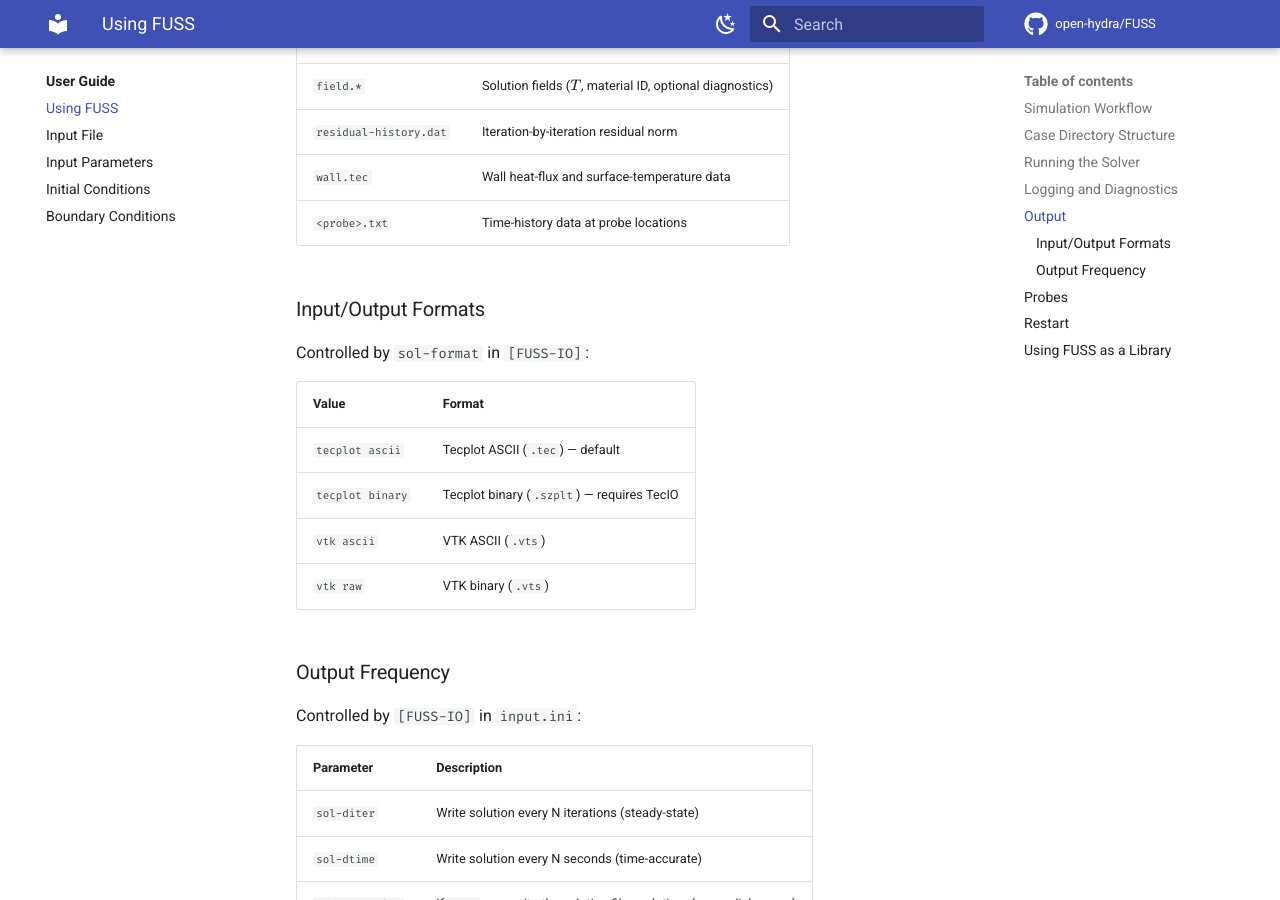
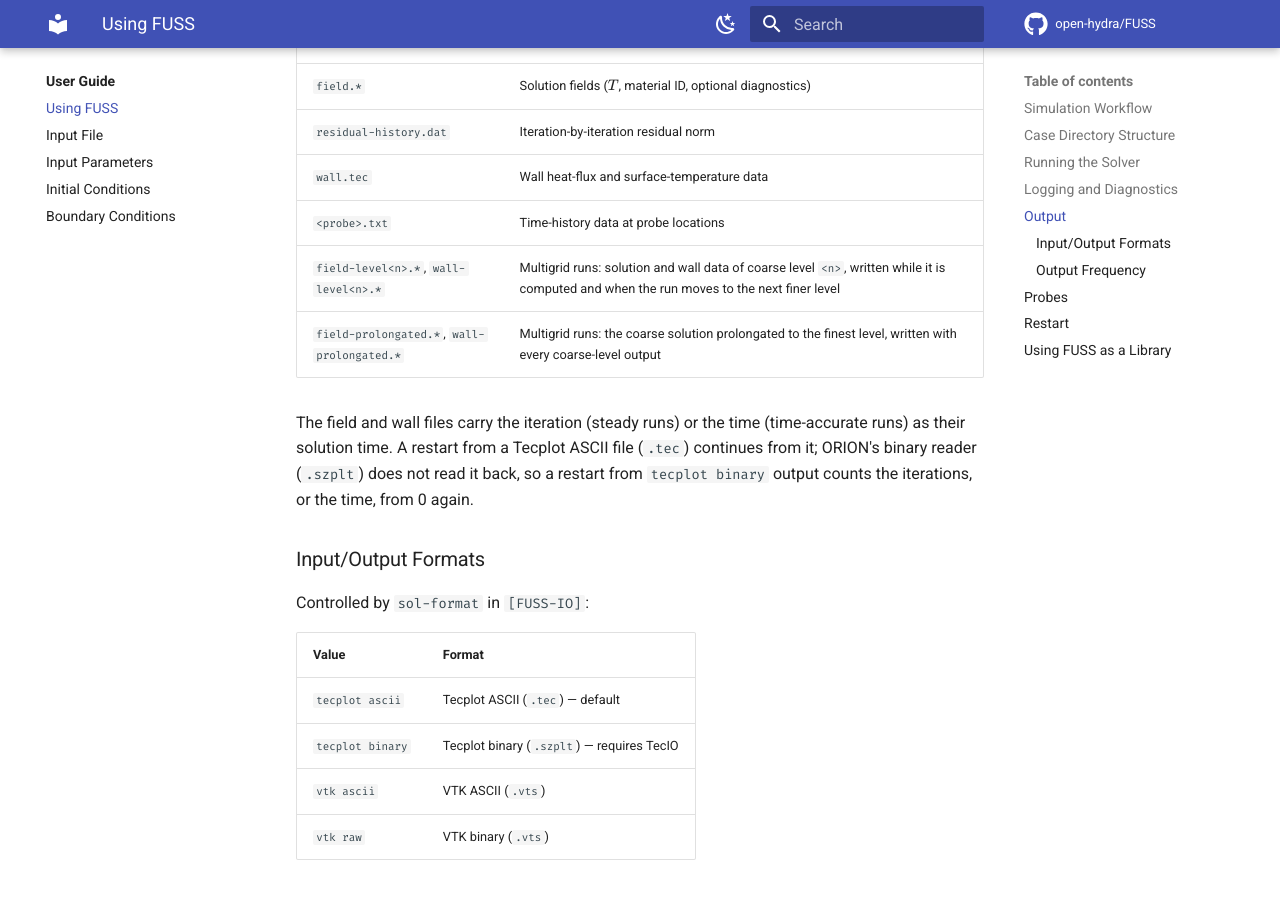
Before and after one commit to open-hydra/FUSS, an MkDocs documentation site: the page built from docs/user/using.md, in a window 1280 px wide and 900 px high, scrolled down 3919 px. Built offline with MkDocs 1.6.1 and Material for MkDocs 9.7.7, drawn with Linux system fonts in a browser that asks for light colours; comment, search, counter and statistics services are not loaded.

Commit message:
Multigrid output: wall-level<n> files, solution time on every level, restart counter
Port of MOSE 11efa2c and of the file names of MOSE 8a8dfe6.

The wall file was written only on the finest level: a coarse level wrote
its field (field-level<n>) and the wall of the prolongated solution, never
its own wall quantities, and its wall file name was left undefined
although the end-of-run branch used it. The coarse-level files also
carried no solution time.

- IOwall becomes one container per level (index domain%mg_level),
  allocated on every rank and initialised for every level on root, which
  keeps the nodes of all blocks on all levels.
- Every field write of a coarse level, and the one at the change of level,
  writes wall-level<n> too; field-level<n> and wall-level<n> carry the
  iteration (steady) or the time. A run that ends on a coarse level writes
  that level under its own names (it wrote the finest one under the coarse
  names). The HYDRA-coupling output follows the same rule.
- Restart with levels > 1: the iteration count (or the time) was taken
  from the last, coarsest level, whose IOfield never holds one, so it
  restarted from 0. It now comes from IOfield(1), the file read.
- docs/user/using.md: the multigrid files, the solution time, and that
  ORION's .szplt reader does not read the solution time back (a restart
  from tecplot binary output counts from 0; checked).

Checked: mg3 test against the previous commit's binary: field, wall,
diagnostic, prolongated and residual files byte-identical; field-level2
differs only in its two ZONE lines (SOLUTIONTIME 75000 instead of 0);
wall-level2 is new (5 cells per face, the coarse level). Restart of that
run with newrun = false: residual history numbered from 144107 (before:
from 1), same residuals.

Co-Authored-By: Claude Opus 5.5 <noreply@anthropic.com>

```diff
--- a/docs/user/using.md
+++ b/docs/user/using.md
@@ -163,6 +163,10 @@ After a run completes, the `OUTPUT/` directory contains:
 | `residual-history.dat` | Iteration-by-iteration residual norm |
 | `wall.tec` | Wall heat-flux and surface-temperature data |
 | `<probe>.txt` | Time-history data at probe locations |
+| `field-level<n>.*`, `wall-level<n>.*` | Multigrid runs: solution and wall data of coarse level `<n>`, written while it is computed and when the run moves to the next finer level |
+| `field-prolongated.*`, `wall-prolongated.*` | Multigrid runs: the coarse solution prolongated to the finest level, written with every coarse-level output |
+
+The field and wall files carry the iteration (steady runs) or the time (time-accurate runs) as their solution time. A restart from a Tecplot ASCII file (`.tec`) continues from it; ORION's binary reader (`.szplt`) does not read it back, so a restart from `tecplot binary` output counts the iterations, or the time, from 0 again.
 
 ### Input/Output Formats
 
```
Also changed, not shown: 3 other files.
